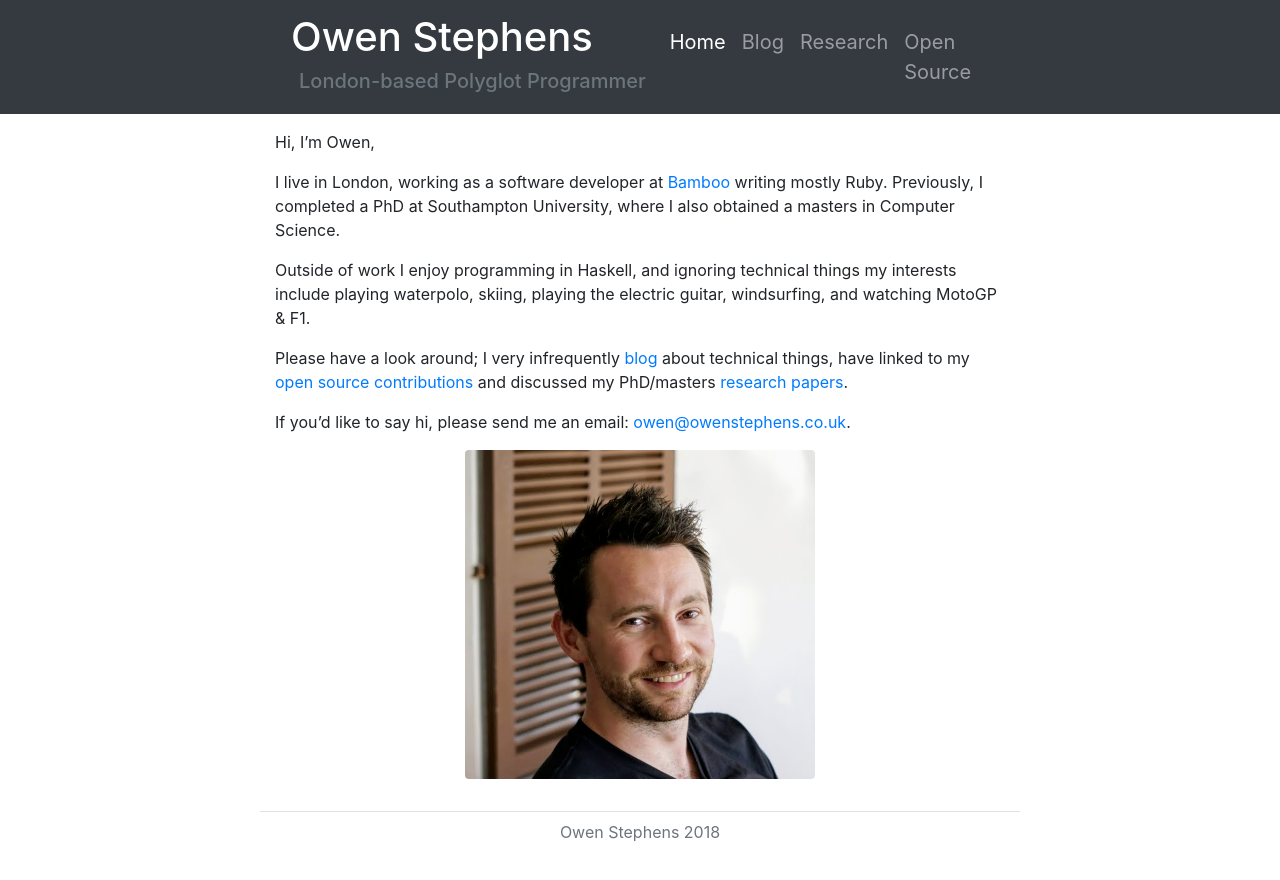
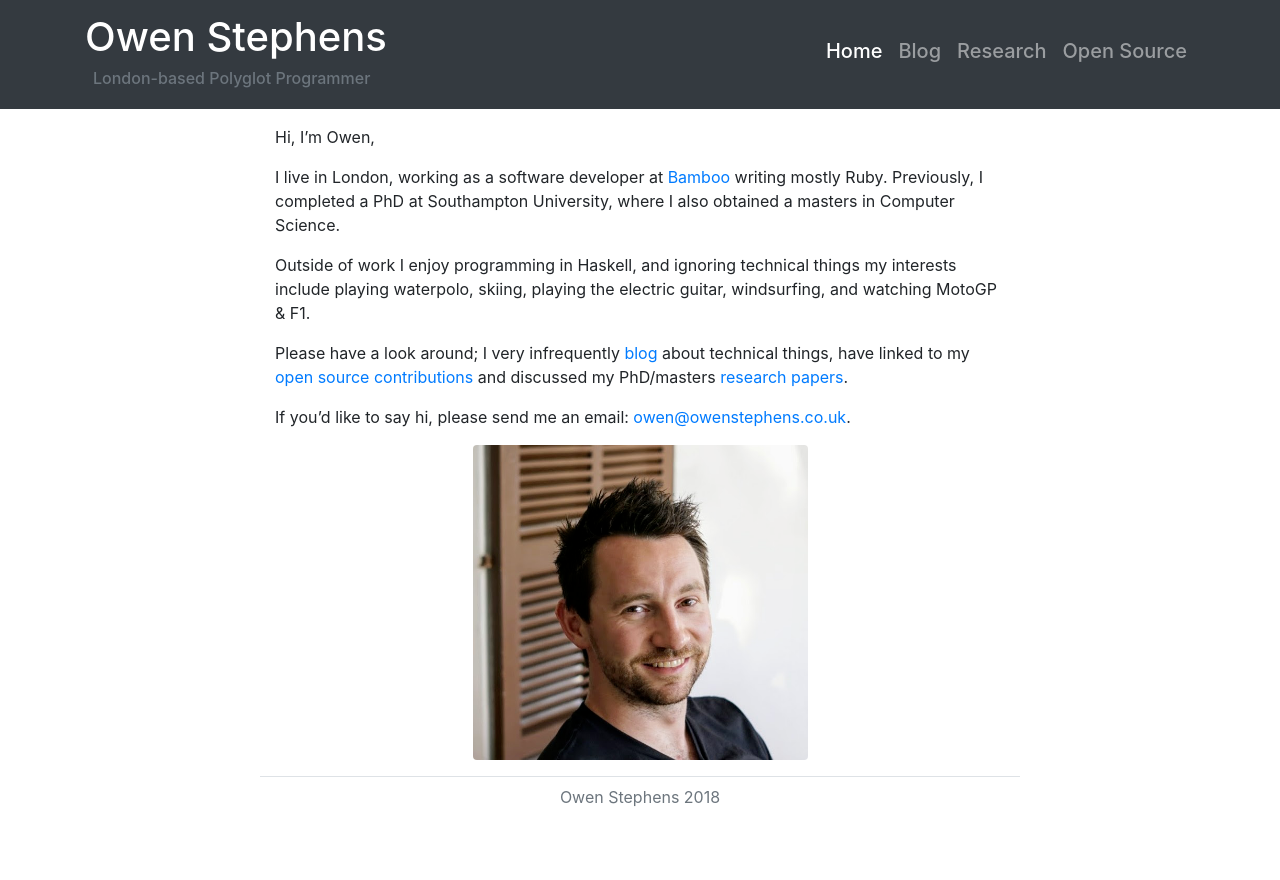
Before and after one commit to owst/owst.github.io, a Jekyll site: the page built from index.md, in a window 1280 px wide. Shown: the top 880 px of the page. Built offline with Jekyll 4.4.1, drawn with Linux system fonts in a browser that asks for light colours; nearby versions of some CDN libraries; some web fonts are replaced; Markdown is read by kramdown in place of the engine named in the settings.

Commit message:
More bootstrap fixups/changes

```diff
--- a/_config.yml
+++ b/_config.yml
@@ -30,6 +30,7 @@ defaults:
         global_cloudflare_js_includes:
           - underscore.js/1.8.3/underscore-min.js
           - jquery/3.2.1/jquery.min.js
+          - popper.js/1.12.9/umd/popper.min.js
   -
     scope:
       path: ""
--- a/_layouts/default.html
+++ b/_layouts/default.html
@@ -3,13 +3,13 @@
     {% include head.html %}
     <body>
       <nav class="navbar navbar-expand-lg navbar-dark bg-dark static-top">
-          <div class="container col-lg-7">
-              <a class="navbar-brand" href="/"><h1>{{ site.name }}</h1><h5 class="text-muted pl-2">{{site.tagline}}</h5></a>
+          <div class="container">
+              <a class="navbar-brand" href="/"><h1>{{ site.name }}</h1><h6 class="text-muted pl-2">{{site.tagline}}</h6></a>
               <button class="navbar-toggler" type="button" data-toggle="collapse" data-target="#navbarResponsive" aria-controls="navbarResponsive" aria-expanded="false" aria-label="Toggle navigation">
                   <span class="navbar-toggler-icon"></span>
               </button>
               <div class="collapse navbar-collapse" id="navbarResponsive">
-                  <ul class="navbar-nav ml-auto">
+                  <ul class="navbar-nav ml-auto align-items-end">
                       {% assign pages = site.pages | sort:"weight"  %}
                       {% for p in pages %}
                         {% capture down_title %}{{ p.title | downcase }}{% endcapture%}
@@ -18,8 +18,8 @@
                         {% else %}
                         {% assign active = false %}
                         {% endif %}
-                        <li class="nav-item{% if active %} active{% endif %}">
-                            <a class="nav-link" href="{{ p.url }}">{{ p.title }}{% if active %}<span class="sr-only">(current)</span>{% endif %}</a>
+                        <li class="nav-item{% if active %} active{% endif %} text-nowrap">
+                            <a class="nav-link" href="{{ p.url }}"><h5>{{ p.title }}</h5>{% if active %}<span class="sr-only">(current)</span>{% endif %}</a>
                         </li>
                       {% endfor %}
                   </ul>
@@ -35,7 +35,7 @@
               <div class="col-lg-2"></div>
           </div>
       </div>
-      <footer class="footer mt-2">
+      <footer class="footer mt-2 mb-4">
           <div class="container text-center">
               <span class="text-muted">{{ site.name }} {{ site.time | date: '%Y' }}</span>
           </div>
@@ -59,4 +59,5 @@
             <link href='{{css_file}}' rel='stylesheet' type='text/css'>
         {% endfor %}
     {% endif %}
+    <script src="https://maxcdn.bootstrapcdn.com/bootstrap/4.0.0/js/bootstrap.min.js" integrity="sha384-JZR6Spejh4U02d8jOt6vLEHfe/JQGiRRSQQxSfFWpi1MquVdAyjUar5+76PVCmYl" crossorigin="anonymous"></script>
 </html>
--- a/assets/css/style.css
+++ b/assets/css/style.css
@@ -1,12 +1,3 @@
-#mugshot {
-    width: 350px;
-    display: block;
-}
-
-.nav-item {
-    font-size: 1.25em;
-}
-
 time {
     font-family: 'Droid Sans Mono', monospace;
 }
--- a/index.md
+++ b/index.md
@@ -17,7 +17,15 @@ PhD/masters [research papers][research].
 
 If you'd like to say hi, please send me an email: [{{site.email}}](mailto:{{site.email}}).
 
-<img id="mugshot" src="{{site.img_dir}}owenstephens.png" class="rounded mx-auto" alt="A mugshot of Owen Stephens"/>
+<div class="container">
+  <div class="row">
+    <div class="col-3"></div>
+    <div class="col-6">
+      <img src="{{site.img_dir}}owenstephens.png" class="rounded img-fluid" alt="A mugshot of Owen Stephens"/>
+    </div>
+    <div class="col-3"></div>
+  </div>
+</div>
 
 [blog]: /blog.html
 [oss]: /oss.html
```
Also changed, not shown: _includes/page_posts.md (+1 -1 lines).
